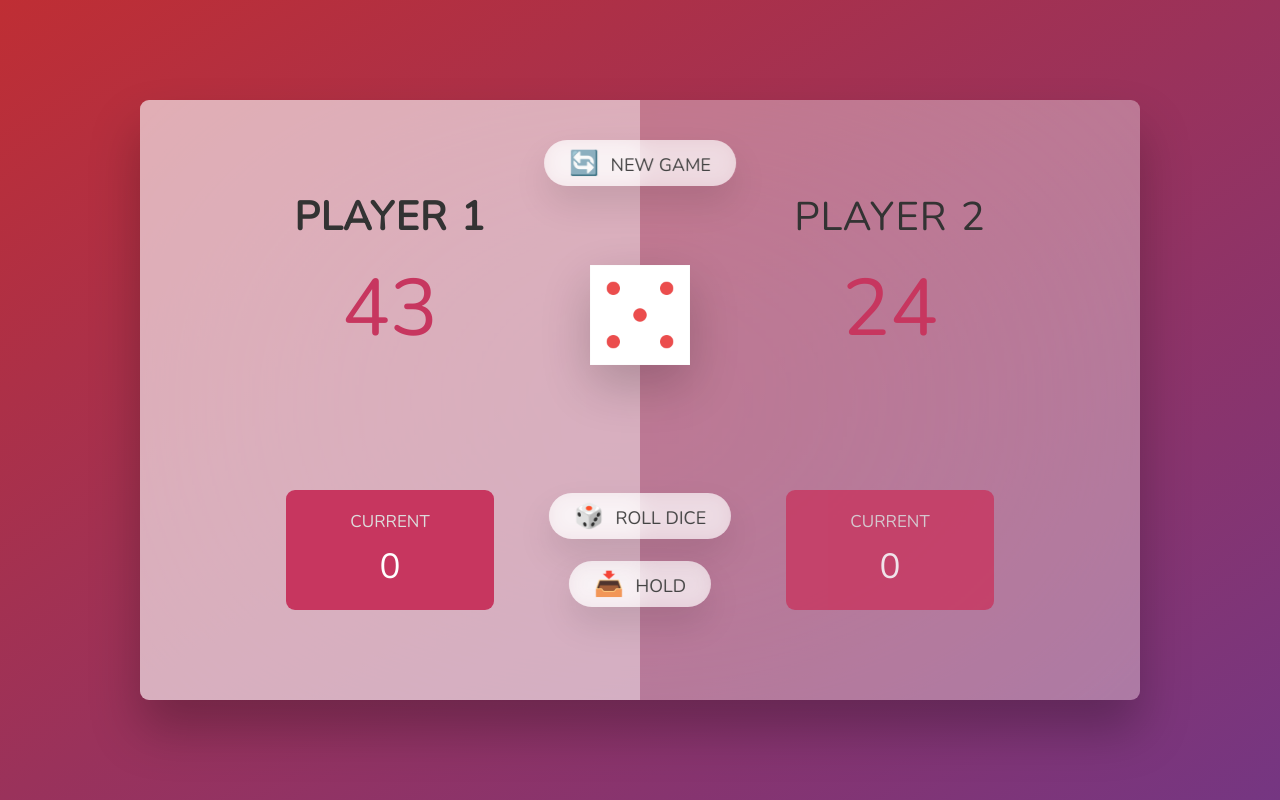
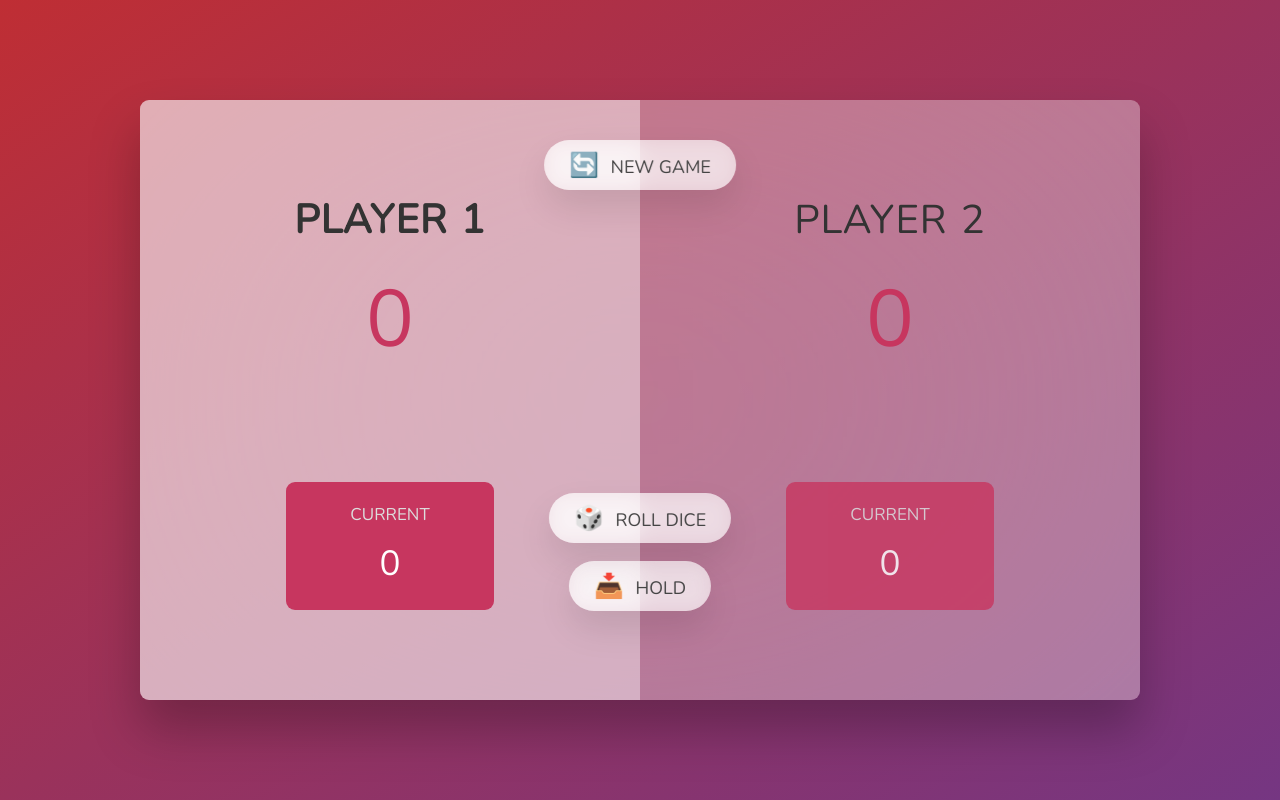
Before and after one commit to jibranjan/Dice-and-Hold, a plain HTML site: page index.html in a window 1280 px wide. Drawn offline with nearby package versions, Linux system fonts and the light colour scheme.

Commit message:
set initial values and add favicon

```diff
--- a/index.html
+++ b/index.html
@@ -5,13 +5,15 @@
     <meta name="viewport" content="width=device-width, initial-scale=1.0" />
     <meta http-equiv="X-UA-Compatible" content="ie=edge" />
     <link rel="stylesheet" href="style.css" />
+    <link rel="icon" type="image/png" href="dice-5.png" />
+    <script src="https://cdn.tailwindcss.com"></script>
     <title>Dice and Hold</title>
   </head>
   <body>
     <main>
       <section class="player player--0 player--active">
         <h2 class="name" id="name--0">Player 1</h2>
-        <p class="score" id="score--0">43</p>
+        <p class="score" id="score--0">0</p>
         <div class="current">
           <p class="current-label">Current</p>
           <p class="current-score" id="current--0">0</p>
@@ -19,14 +21,14 @@
       </section>
       <section class="player player--1">
         <h2 class="name" id="name--1">Player 2</h2>
-        <p class="score" id="score--1">24</p>
+        <p class="score" id="score--1">0</p>
         <div class="current">
           <p class="current-label">Current</p>
           <p class="current-score" id="current--1">0</p>
         </div>
       </section>
 
-      <img src="dice-5.png" alt="Playing dice" class="dice" />
+      <img src="dice-5.png" alt="Playing dice" class="dice hidden" />
       <button class="btn btn--new">🔄 New game</button>
       <button class="btn btn--roll">🎲 Roll dice</button>
       <button class="btn btn--hold">📥 Hold</button>
```
